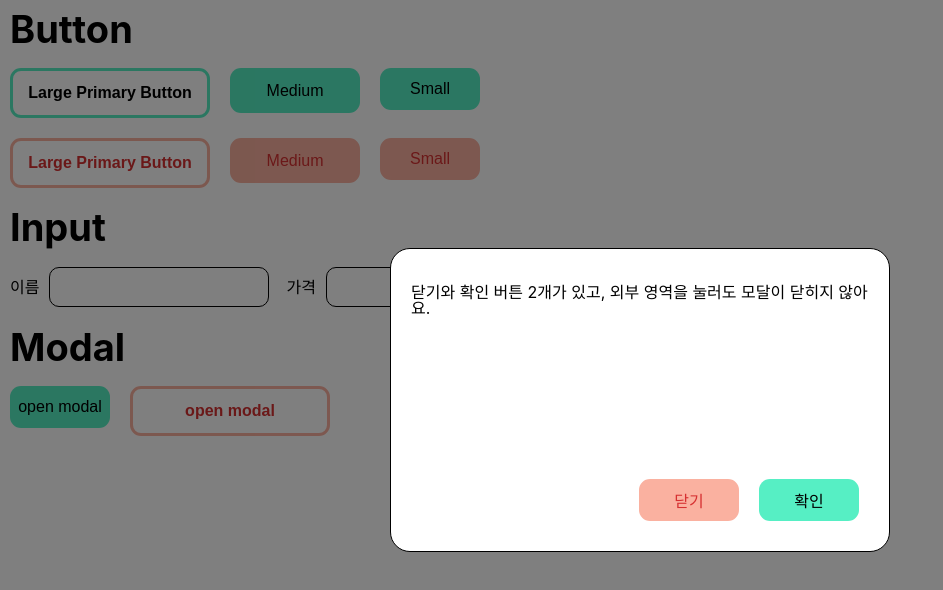
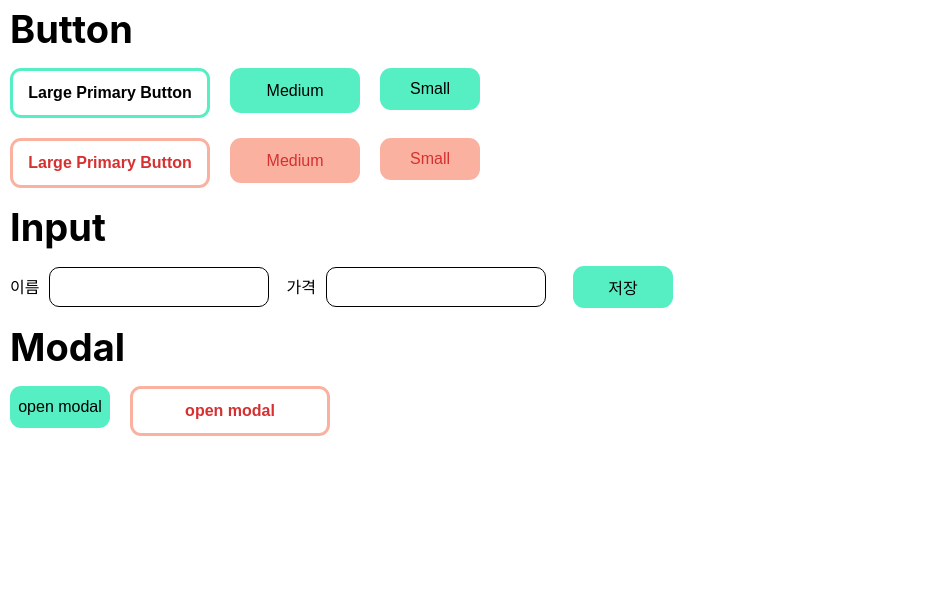
Before and after one commit to hdlee0619/styled-components-prac, a React (Create React App) app: page / in a window 1280 px wide. Shown: the top 590 px of the page, without its empty margins (0-943 px from the left). Built offline with nearby package versions, Linux system fonts and the light colour scheme.

Commit message:
feat: 모달창 열기 닫기 기능 추가

```diff
--- a/src/App.jsx
+++ b/src/App.jsx
@@ -1,6 +1,6 @@
 import ButtonContainer from './components/ButtonContainer';
 import InputContainer from './components/InputContainer';
-import ModalContainer from './components/ModalContainer';
+import ModalContainer from './components//Modal/ModalContainer';
 import GlobalStyle from './style/GlobalStyle';
 
 function App() {
--- a/src/components/ModalBox.jsx
+++ b/src/components/Modal/ModalBox.jsx
@@ -1,5 +1,5 @@
 import React from 'react';
-import Btn from './Btn';
+import Btn from '../Btn';
 import styled from 'styled-components';
 
 const ModalBg = styled.div`
@@ -38,14 +38,17 @@ const BtnWrapper = styled.div`
   justify-content: flex-end;
 `;
 
-function ModalBox({ children }) {
+function ModalBox({ children, onClose }) {
+  const CloseHandler = () => {
+    onClose?.();
+  };
   return (
-    <ModalBg>
+    <ModalBg isOpen>
       <ModalWrapper>
         <Modal>
           <ModalText>{children}</ModalText>
           <BtnWrapper>
-            <Btn smBtn danger>
+            <Btn onClick={CloseHandler} smBtn danger>
               닫기
             </Btn>
             <Btn smBtn>확인</Btn>
--- /dev/null
+++ b/src/components/Modal/ModalContainer.jsx
@@ -0,0 +1,37 @@
+import React, { useState } from 'react';
+import Btn from '../Btn';
+import styled from 'styled-components';
+import ModalBox from './ModalBox';
+
+const ModalWrapper = styled.div`
+  display: flex;
+`;
+
+function ModalContainer() {
+  const [isOpen, setIsOpen] = useState(false);
+
+  const onClickButton = () => {
+    setIsOpen(true);
+  };
+  return (
+    <>
+      <h2>Modal</h2>
+      <ModalWrapper>
+        <Btn onClick={onClickButton} smBtn>
+          open modal
+        </Btn>
+        <Btn lgBtn danger dangerBg>
+          open modal
+        </Btn>
+        {isOpen && (
+          <ModalBox isOpen={isOpen} onClose={() => setIsOpen(false)}>
+            닫기와 확인 버튼 2개가 있고, 외부 영역을 눌러도 모달이 닫히지 않아요.{' '}
+          </ModalBox>
+        )}
+        {/*         <ModalBox>닫기 버튼 1개가 있고, 외부 영역을 누르면 모달이 닫혀요.</ModalBox> */}
+      </ModalWrapper>
+    </>
+  );
+}
+
+export default ModalContainer;
--- a/src/components/ModalContainer.jsx
+++ /dev/null
@@ -1,26 +0,0 @@
-import React from 'react';
-import Btn from './Btn';
-import styled from 'styled-components';
-import ModalBox from './ModalBox';
-
-const ModalWrapper = styled.div`
-  display: flex;
-`;
-
-function ModalContainer() {
-  return (
-    <>
-      <h2>Modal</h2>
-      <ModalWrapper>
-        <Btn smBtn>open modal</Btn>
-        <Btn lgBtn danger dangerBg>
-          open modal
-        </Btn>
-        <ModalBox>닫기와 확인 버튼 2개가 있고, 외부 영역을 눌러도 모달이 닫히지 않아요. </ModalBox>
-        {/*         <ModalBox>닫기 버튼 1개가 있고, 외부 영역을 누르면 모달이 닫혀요.</ModalBox> */}
-      </ModalWrapper>
-    </>
-  );
-}
-
-export default ModalContainer;
```
